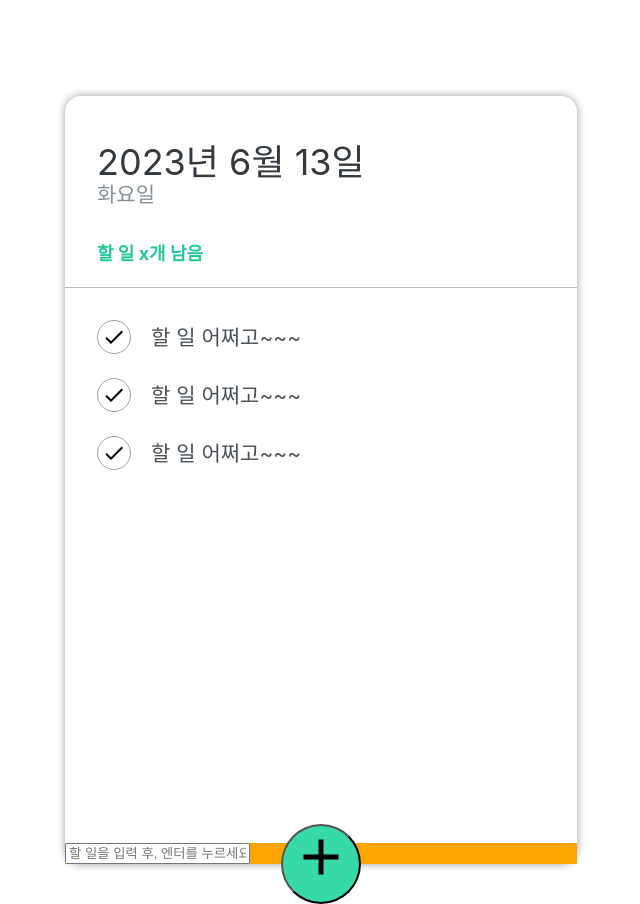
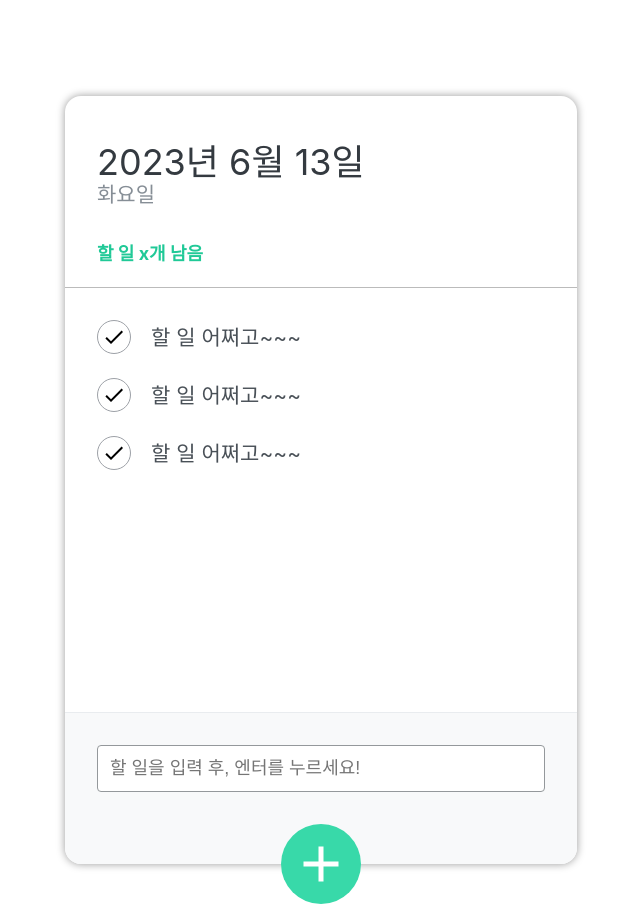
Before and after one commit to flatcalm/react-todo-app, a React (Create React App) app: page / in a window 1280 px wide. Shown: the whole page, without its empty margins (319-959 px from the left). Built offline with nearby package versions, Linux system fonts and the light colour scheme.

Commit message:
# 4. scss 작성 완료

```diff
--- a/src/components/scss/TodoInput.scss
+++ b/src/components/scss/TodoInput.scss
@@ -1,11 +1,52 @@
 
 .form-wrapper {
-    background: orange;
+    width: 100%;
+    position: absolute;
+    left: 0;
+    bottom: 0;
 
+    .insert-form {
+        background: #f8f9fa;
+        padding: 32px 32px 72px;
+        border-bottom-left-radius: 16px;
+        border-bottom-right-radius: 16px;
+        border-top: 1px solid #e9ecef;
+
+        input {
+            padding: 12px;
+            border-radius: 4px;
+            border: 1px solid #94989b;;
+            width: 100%;
+            outline: none;
+            font-size: 18px;
+            box-sizing: border-box;
+        }
+    }
 }
 
 .insert-btn {
     background: #38d9a9;
+
+    &:hover {
+        background: #63e6be;
+    }
+
+    &:active {
+        background: #20c997;
+    }
+
+    &.open {
+        background: #ff6b6b;
+
+        &:hover {
+            background: #ff8787;
+        }
+
+        &:active {
+            background: #fa5252;
+        }
+        transform: translate(-50%, 50%) rotate(45deg);
+    }
 
     z-index: 5;
     cursor: pointer;
@@ -18,4 +59,12 @@
     left: 50%;
     bottom: 0;
     transform: translate(-50%, 50%);
+
+    color: white;
+    border: none;
+    outline: none;
+    display: flex;
+    justify-content: center;
+    align-items: center;
+    transition: 0.125s ease-in;
 }
```
Also changed, not shown: React 2일차.txt (added).
